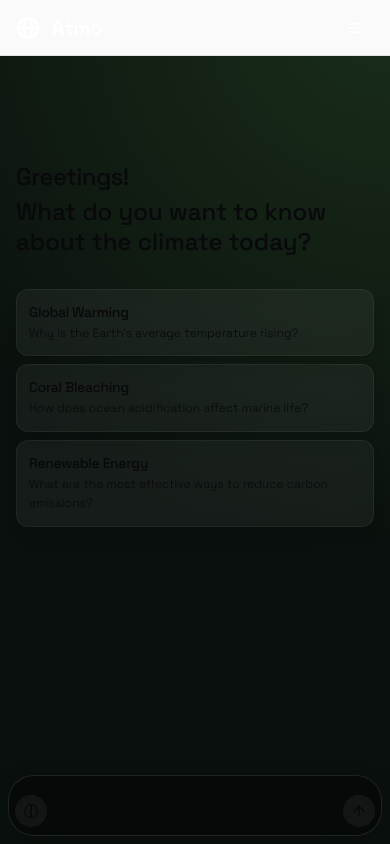
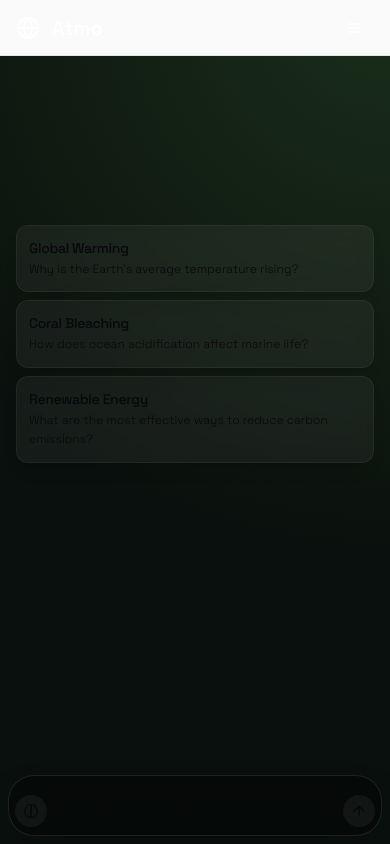
Before and after one commit to davissekai/atmo-v2, a Next.js app: page / in a window 390 px wide. Built offline with nearby package versions, Linux system fonts and the light colour scheme.

Commit message:
fix: remove greetings and double-submit handler to ensure response

```diff
--- a/components/chat.tsx
+++ b/components/chat.tsx
@@ -82,15 +82,6 @@ export function Chat() {
             {/* Empty State / Hero Section */}
             {messages.length === 0 && (
               <div className="flex-1 flex flex-col items-start justify-center pb-20 fade-in-0 duration-500 animate-in">
-                <div className="mb-8 md:mb-12 space-y-1 md:space-y-2">
-                  <h1 className="text-2xl md:text-5xl font-medium tracking-tight">
-                    Greetings! <span className="text-muted-foreground"></span>
-                  </h1>
-                  <h2 className="text-2xl md:text-5xl font-medium text-muted-foreground/60 leading-tight">
-                    What do you want to know about the climate today?
-                  </h2>
-                </div>
-
                 <div className="w-full mb-4 md:mb-12">
                   <SuggestionCards onSelect={(prompt) => setInput(prompt)} />
                 </div>
@@ -163,7 +154,6 @@ export function Chat() {
             />
 
             <PromptInputSubmit
-              onClick={handleSubmit}
               status={status as any}
               disabled={!input.trim() && status !== "streaming"}
               className={cn(
```
